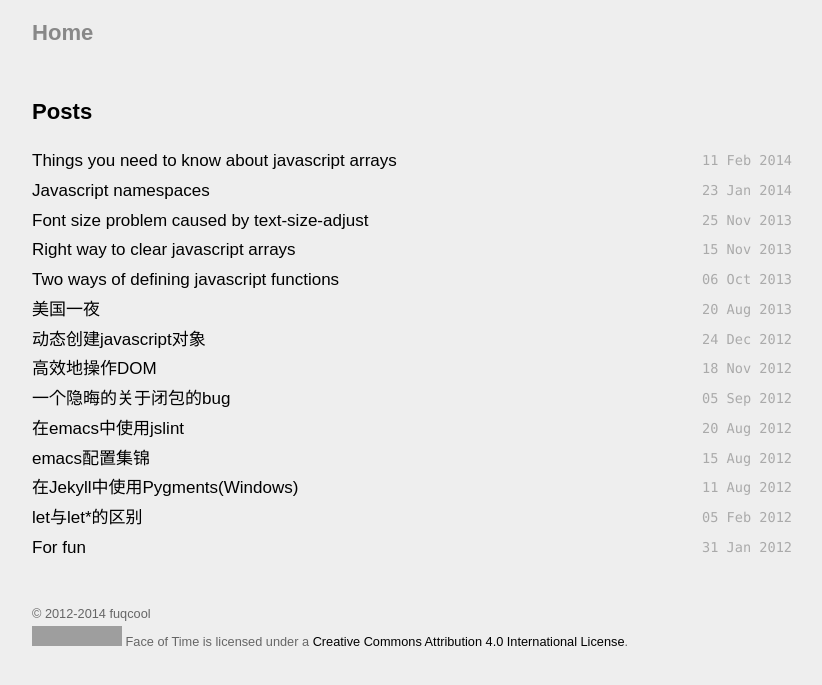
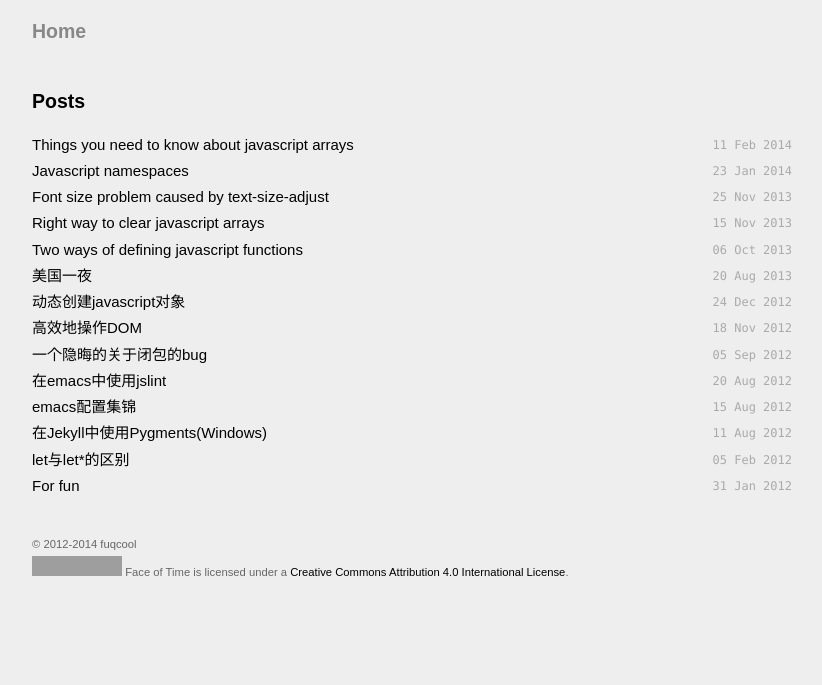
Before and after one commit to fuqcool/fuqcool.github.io, a Jekyll site: the page built from index.html, in a window 1280 px wide. Shown: the top 685 px of the page, without its empty margins (228-1050 px from the left). Built offline with Jekyll 4.4.1, drawn with Linux system fonts in a browser that asks for light colours; Markdown is read by kramdown in place of the engine named in the settings; grey boxes are pictures that could not be loaded.

Commit message:
Update main.css

```diff
--- a/css/main.css
+++ b/css/main.css
@@ -15,7 +15,7 @@ html, body { height: 100%; }
 body {
   background-color: #EEE;
   font-family: Arial, sans-serif;
-  font-size: 17px;
+  font-size: 15px;
   text-align: center;
 }
 
```
